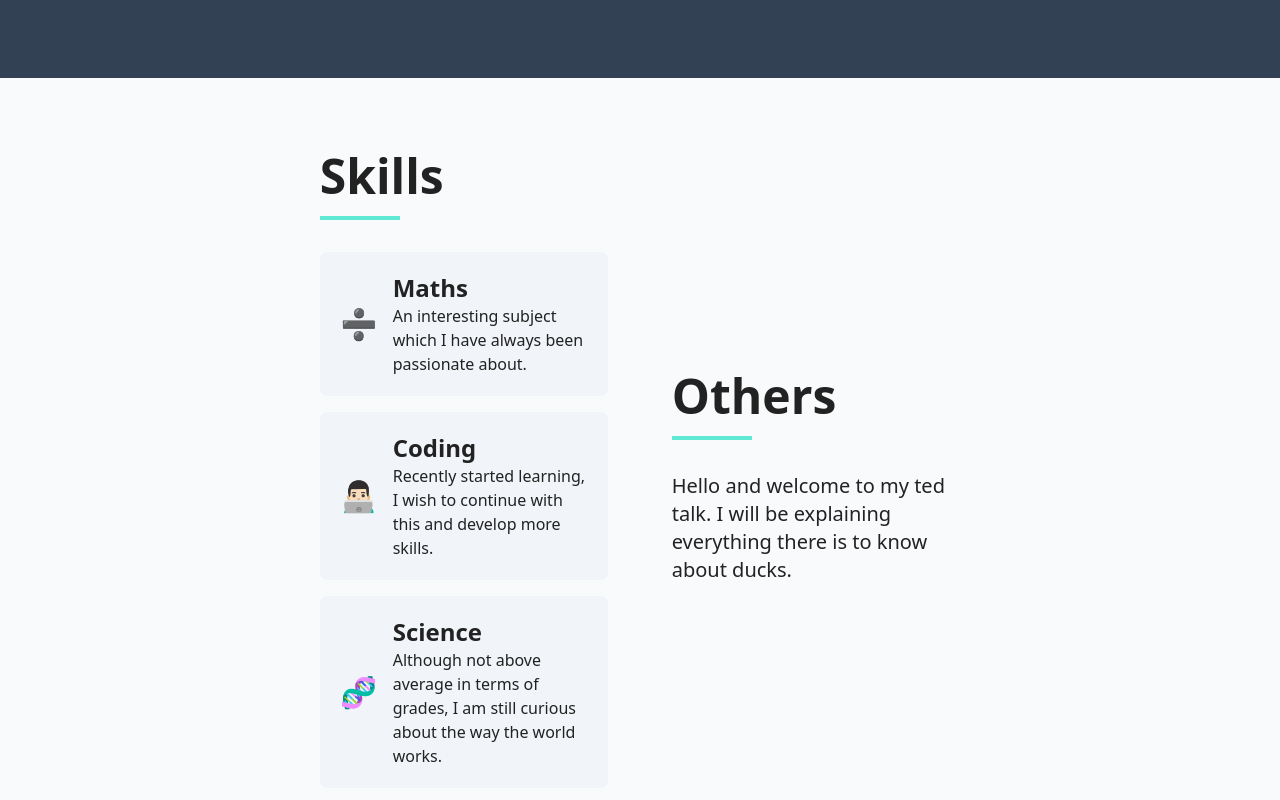
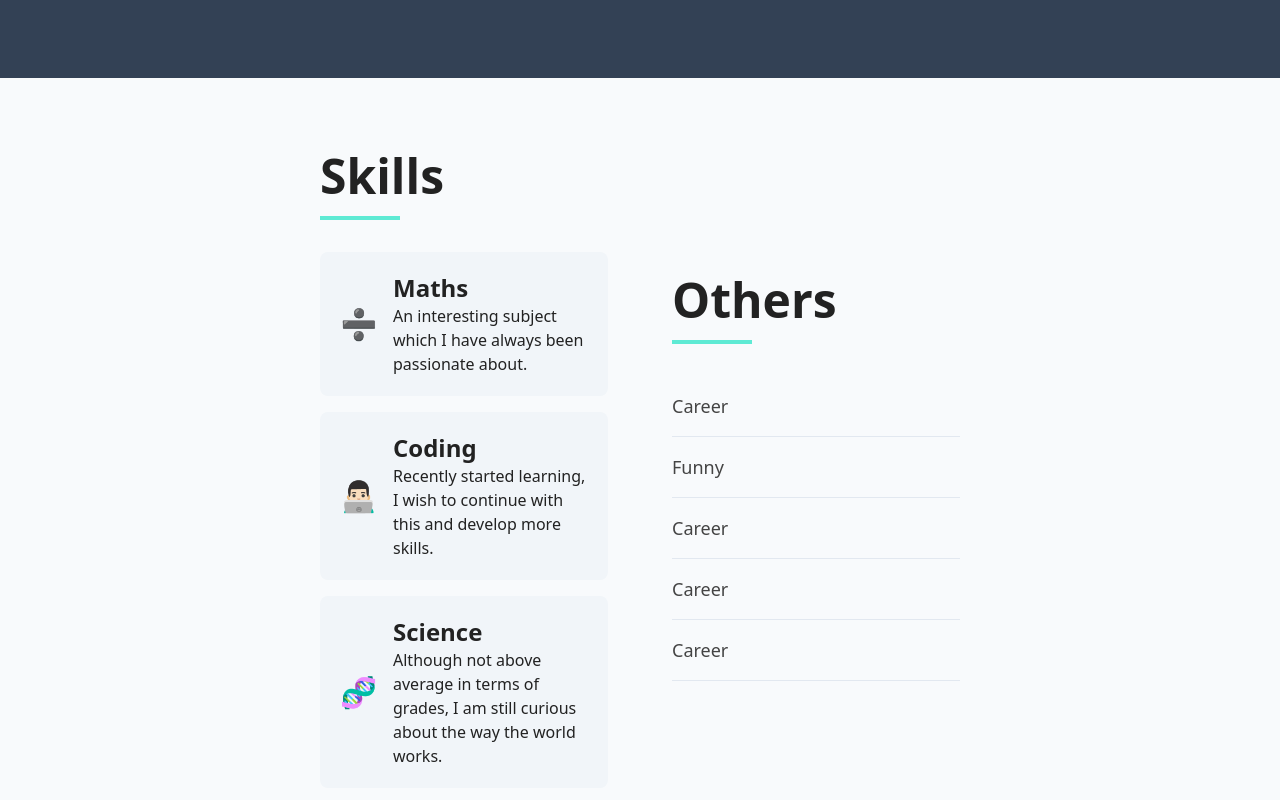
Before and after one commit to singularity0614/personal-website, a website: page src/index.html in a window 1280 px wide. Shown: the part 1522-2322 px from the top of the page. Drawn offline with Linux system fonts and the light colour scheme.

```diff
--- /dev/null
+++ b/index.js
@@ -0,0 +1,14 @@
+var express = require('express');
+var bodyParser = require('body-parser');
+var path = require("path");
+var app = express();
+app.use(bodyParser.urlencoded({ extended: true }));
+app.use(express.static(__dirname));
+app.get('/', function (req, res) {
+    res.sendFile(path.join(__dirname, '/src/index.html'));
+});
+// Listen to the App Engine-specified port, or 8080 otherwise
+var PORT = process.env.PORT || 8080;
+app.listen(PORT, function () {
+    console.log("Server listening on port ".concat(PORT, "..."));
+});
--- a/package.json
+++ b/package.json
@@ -14,6 +14,7 @@
     "express": "^4.18.1"
   },
   "devDependencies": {
-    "tailwindcss": "^3.0.24"
+    "tailwindcss": "^3.0.24",
+    "typescript": "^4.6.4"
   }
 }
--- a/src/index.html
+++ b/src/index.html
@@ -5,7 +5,7 @@
         <meta name="viewport" content="width=device-width, initial-scale=1.0">
         <link rel="stylesheet" href="/dist/output.css" type="text/css">
         <title>Jerry Jin</title>
-        <meta name="description" content="A personal website for some cringe random. This website was made in my spare time and I don't know what it will become.">
+        <meta name="description" content="Hi I am Jerry. This site will guide you through my interests in maths and other things. Enjoy!">
         <link rel="preconnect" href="https://fonts.googleapis.com">
         <link rel="preconnect" href="https://fonts.gstatic.com" crossorigin>
         <link href="https://fonts.googleapis.com/css2?family=Inter:wght@400;500;600;700&display=swap" rel="stylesheet">
@@ -61,10 +61,24 @@
                         </div>
                     </div>
                 </div>
-                <div class="w-[320px] xl:w-[22.55vw] m-8">
+                <div class="w-[320px] xl:w-[22.5vw] m-8">
                     <h1 class="text-5xl font-semibold">Others</h1>
                     <hr class="w-[80px] border-2 border-teal-300 mt-4 mb-8">
-                    <p class="text-xl">Hello and welcome to my ted talk. I will be explaining everything there is to know about ducks.</p>
+                    <div class="border-b-slate-200 border-b py-4">
+                        <p class="text-lg text-[#444444]">Career</p>
+                    </div>
+                    <div class="border-b-slate-200 border-b py-4">
+                        <p class="text-lg text-[#444444]">Funny</p>
+                    </div>
+                    <div class="border-b-slate-200 border-b py-4">
+                        <p class="text-lg text-[#444444]">Career</p>
+                    </div>
+                    <div class="border-b-slate-200 border-b py-4">
+                        <p class="text-lg text-[#444444]">Career</p>
+                    </div>
+                    <div class="border-b-slate-200 border-b py-4">
+                        <p class="text-lg text-[#444444]">Career</p>
+                    </div>
                 </div>
             </div>
         </div>
```
Also changed, not shown: dist/output.css, index.ts (renamed from server.js), 1 other file.
